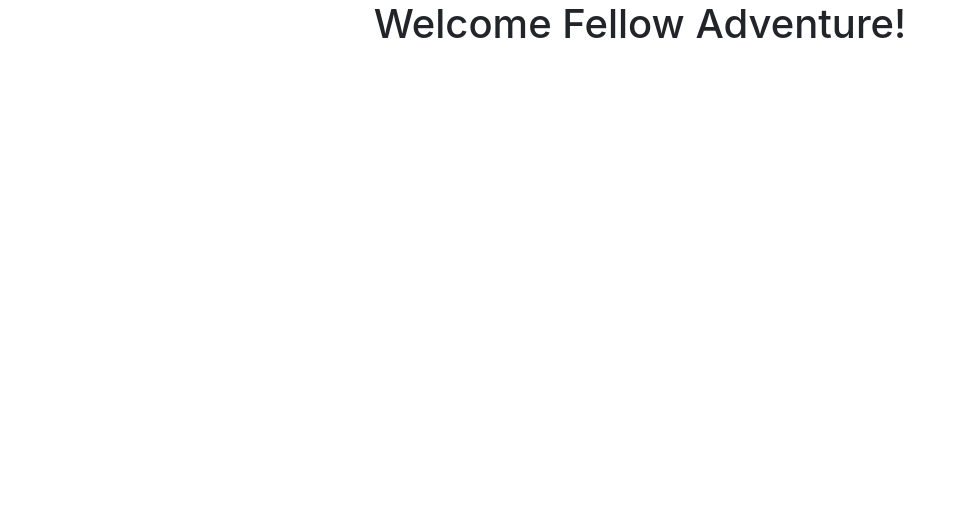
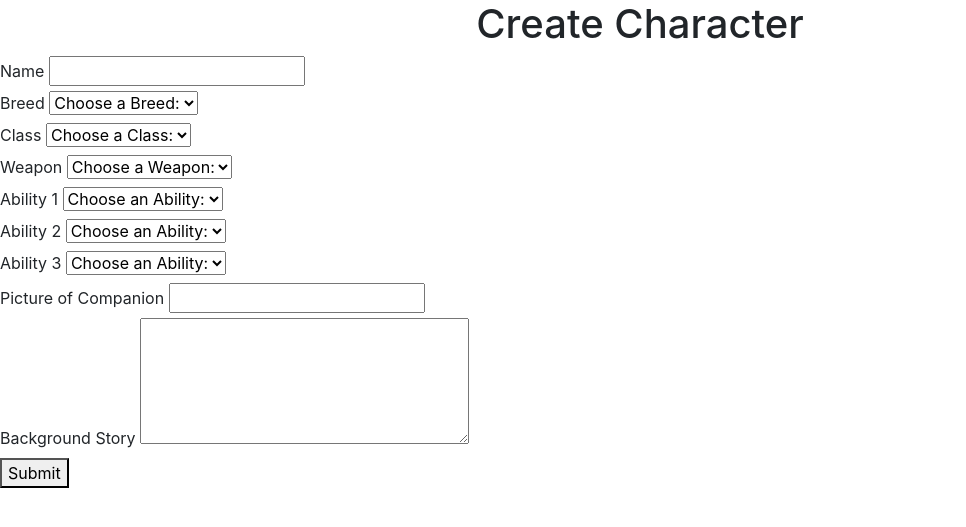
Before and after one commit to lynango/dungeons-and-companions, a Flask app: template flask_app/templates/create_character.html in a window 1280 px wide. Shown: the top 527 px of the page, without its empty margins (0-966 px from the left). Run offline with Flask 2, Linux system fonts and the light colour scheme; the template is opened without the code that fills it, so the values that code supplies are empty; some libraries are stand-ins or nearby versions.

Commit message:
added controller and form

```diff
--- a/flask_app/templates/create_character.html
+++ b/flask_app/templates/create_character.html
@@ -9,6 +9,112 @@
     <link rel="stylesheet" type="text/css" href="{{ url_for('static', filename='style.css') }}">
 </head>
 <body>
-    <h1 class="text-center">Welcome Fellow Adventure!</h1>
+    <h1 class="text-center">Create Character</h1>
+    <form action="/create/companion" method="post">
+        <div>
+            <label for="name">Name</label>
+            <input type="text" name="name">
+        </div>
+        <div>
+            <label for="breed">Breed</label>
+            <select id="breed" class="select" name="breed">
+                <option value="0">Choose a Breed:</option>
+                <option value="1">Golden Retriever</option>
+                <option value="2">Pomeranian</option>
+                <option value="3">Cocker Spaniel</option>
+                <option value="4">Chihuahua</option>
+                <option value="5">Great Dane</option>
+                <option value="6">French Bulldog</option>
+                <option value="7">Schnauzer</option>
+                <option value="8">Husky</option>
+                <option value="9">Shiba Inu</option>
+                <option value="10">Rottweiler</option>
+                <option value="11">Corgi</option>
+            </select>
+        </div>
+        <div>
+            <label for="profession">Class</label>
+            <select id="profession" class="select" name="profession">
+                <option value="0">Choose a Class:</option>
+                <option value="1">Wizard</option>
+                <option value="2">Warrior</option>
+                <option value="3">Archer</option>
+                <option value="4">Tank</option>
+                <option value="5">Paladin</option>
+                <option value="6">Priest</option>
+                <option value="7">Ranger</option>
+                <option value="8">Shifter</option>
+                <option value="9">Bard</option>
+            </select>
+        </div>
+        <div>
+            <label for="weapon">Weapon</label>
+            <select id="weapon" class="select" name="weapon">
+                <option value="0">Choose a Weapon:</option>
+                <option value="1">Sword</option>
+                <option value="2">Wand</option>
+                <option value="3">Stick</option>
+                <option value="4">Bow</option>
+                <option value="5">Ball</option>
+                <option value="6">Chew Toy</option>
+                <option value="7">Mandolin</option>
+                <option value="8">Shield</option>
+            </select>
+        </div>
+        <div>
+            <label for="ability1">Ability 1</label>
+            <select id="abilty1" class="select" name="ability1">
+                <option value="0">Choose an Ability:</option>
+                <option value="1">Pee</option>
+                <option value="2">Fetch</option>
+                <option value="3">Digging</option>
+                <option value="4">Salivia</option>
+                <option value="5">Play Dead</option>
+                <option value="6">Begging</option>
+                <option value="7">Barking</option>
+                <option value="8">Pounching</option>
+                <option value="9">Shedding</option>
+            </select>
+        </div>
+        <div>
+            <label for="ability2">Ability 2</label>
+            <select id="abilty2" class="select" name="ability2">
+                <option value="0">Choose an Ability:</option>
+                <option value="1">Pee</option>
+                <option value="2">Fetch</option>
+                <option value="3">Digging</option>
+                <option value="4">Salivia</option>
+                <option value="5">Play Dead</option>
+                <option value="6">Begging</option>
+                <option value="7">Barking</option>
+                <option value="8">Pounching</option>
+                <option value="9">Shedding</option>
+            </select>
+        </div>
+        <div>
+            <label for="ability3">Ability 3</label>
+            <select id="abilty3" class="select" name="ability3">
+                <option value="0">Choose an Ability:</option>
+                <option value="1">Pee</option>
+                <option value="2">Fetch</option>
+                <option value="3">Digging</option>
+                <option value="4">Salivia</option>
+                <option value="5">Play Dead</option>
+                <option value="6">Begging</option>
+                <option value="7">Barking</option>
+                <option value="8">Pounching</option>
+                <option value="9">Shedding</option>
+            </select>
+        </div>
+        <div>
+            <label for="picture">Picture of Companion</label>
+            <input type="text" name="picture">
+        </div>
+        <div>
+            <label for="story">Background Story</label>
+            <textarea name="message" cols="30" rows="5"></textarea>
+        </div>
+        <button type="submit" value="companion">Submit</button>
+    </form>
 </body>
 </html>
--- a/server.py
+++ b/server.py
@@ -1,7 +1,7 @@
 from flask_app import app
 
 #import the controller files here
-from flask_app.controllers import users
+from flask_app.controllers import users, companions
 
 if __name__ == "__main__":
     app.run(debug=True)
```
Also changed, not shown: flask_app/controllers/companions.py (added, +70 -0 lines), flask_app/templates/update_character.html (added, +14 -0 lines).
